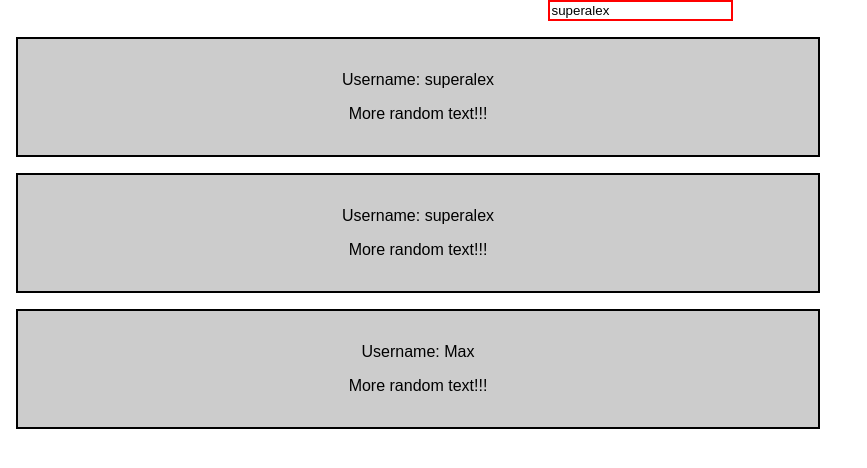
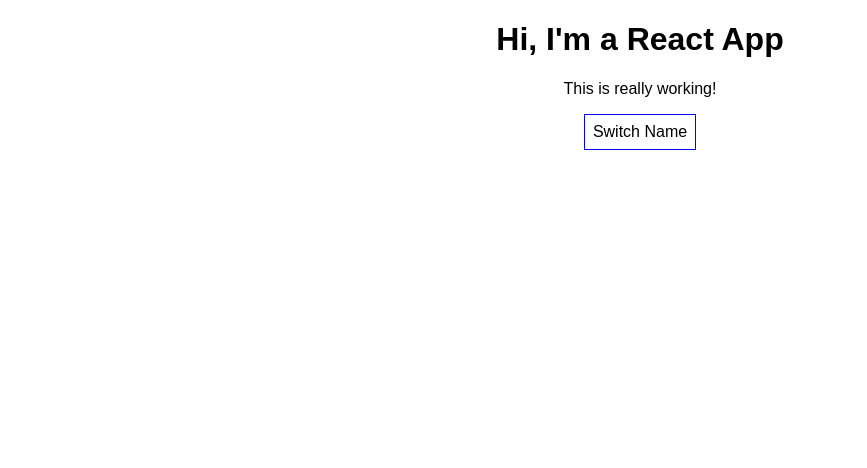
Before and after one commit to eyyalexx/Burger-Builder-React-Porject, a React (Create React App) app in the folder burger-builder/: page / in a window 1280 px wide. Shown: the top 468 px of the page, without its empty margins (0-867 px from the left). Built offline with nearby package versions, Linux system fonts and the light colour scheme.

Commit message:
Rendering Content Conditionally, based on button click

```diff
--- a/burger-builder/src/App.js
+++ b/burger-builder/src/App.js
@@ -2,27 +2,19 @@
 import './App.css';
 import Person from './Person/Person';
 
-import UserInput from './UserInput/UserInput';
-import UserOutput from './UserOutput/UserOutput';
 
 
 class App extends Component {
-  // state = {
-  //   persons: [
-  //     { name: 'Max', age: 28 },
-  //     { name: 'Manu', age: 29 },
-  //     { name: 'Stephanie', age: 26 }
-  //   ],
-  //   otherState: 'some other value'
-  // };
+  state = {
+    persons: [
+      { name: 'Max', age: 28 },
+      { name: 'Manu', age: 29 },
+      { name: 'Stephanie', age: 26 }
+    ],
+    otherState: 'some other value',
+    showPersons: false
+  };
 
-  state = {
-    username: 'superalex'
-  }
-
-  usernameChangedHandler = (event) => {
-    this.setState({username: event.target.value})
-  }
 
   switchNameHandler = (newName) => {
     // console.log('Was clicked!');
@@ -46,6 +38,11 @@
     });
   }
 
+  togglePersonsHandler = () => {
+    const doesShow = this.state.showPersons;
+    this.setState({showPersons: !doesShow});
+  }
+
   render() {
 
     const style = {
@@ -61,34 +58,29 @@
 
       <div className="App">
 
-      <UserInput
-      changed={this.usernameChangedHandler}
-      currentName={this.state.username}
-      />
-      <UserOutput userName={this.state.username}/>
-      <UserOutput userName={this.state.username}/>
-      <UserOutput userName="Max"/>
-
-        {/* <h1>Hi, I'm a React App</h1>
+        <h1>Hi, I'm a React App</h1>
         <p>This is really working!</p>
         <button
           style={style}
-          onClick={() =>  this.switchNameHandler('Joe!!!')}>Switch Name</button>
+          onClick={this.togglePersonsHandler}>Switch Name</button>
+        {
+          this.state.showPersons === true ?
+            <div>
               <Person
                 name={this.state.persons[0].name}
-          age={this.state.persons[0].age}
-        />
+                age={this.state.persons[0].age} />
               <Person
                 name={this.state.persons[1].name}
                 age={this.state.persons[1].age}
-          click = {this.switchNameHandler.bind(this, 'Alex!')}
-          changed = {this.nameChangedHandler} >
+                click = {this.nameChangedHandler.bind(this, 'Alex!')}
+                changed = {this.nameChangedHandler} />
                 My Hobbies: Racing
-        </Person>
+              <Person/>
               <Person
                 name={this.state.persons[2].name}
-          age={this.state.persons[2].age}
-        /> */}
+                age={this.state.persons[2].age} />
+            </div> : null
+        }
       </div>
     );
     // return React.createElement('div', {className: 'App'}, React.createElement('h1', null, 'Does this work now?'));
--- a/burger-builder/src/UserInput/UserInput.js
+++ /dev/null
@@ -1,16 +0,0 @@
-import React from 'react';
-
-
-const userInput = ( props) => {
-
-    const inputStyle = {
-        border: '2px solid red'
-    };
-
-    return <input type="text" onChange={props.changed}
-    style={inputStyle}
-    value={props.currentName}/>;
-
-};
-
-export default userInput;
--- a/burger-builder/src/UserOutput/UserOutput.css
+++ /dev/null
@@ -1,8 +0,0 @@
-.UserOutput {
-    width: 60%;
-    padding: 16px;
-    margin: 16px;
-    border: 2px solid black;
-    background-color: #ccc;
-    text-align: center;
-}
--- a/burger-builder/src/UserOutput/UserOutput.js
+++ /dev/null
@@ -1,16 +0,0 @@
-import React from 'react';
-import './UserOutput.css';
-
-
-const userOutput = ( props ) => {
-
-    return(
-        <div className="UserOutput">
-            <p>Username: {props.userName}</p>
-            <p>More random text!!!</p>
-        </div>
-    );
-
-}
-
-export default userOutput;
```
Lines whose indentation alone changed are shown as unchanged.
